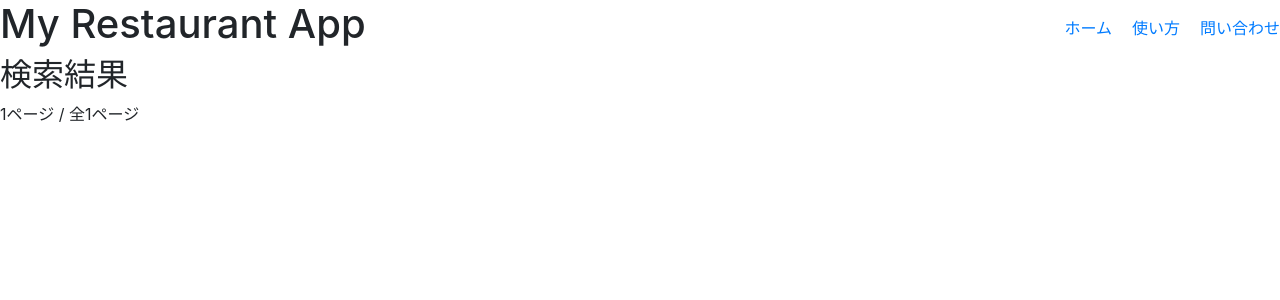
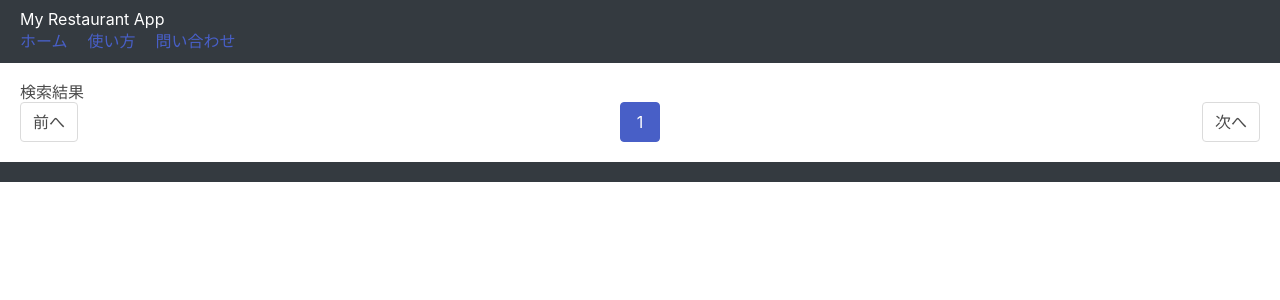
Before and after one commit to 1f10210366/Fenrir, a Django app: page /search_results/ in a window 1280 px wide. Shown: the top 300 px of the page. Run offline with Django 4.2, Linux system fonts and the light colour scheme; data that the repository does not hold is empty; some libraries are stand-ins or nearby versions.

Commit message:
Bulmaを使ってみた

```diff
--- a/fenrir/static/fenrir/css/base.css
+++ b/fenrir/static/fenrir/css/base.css
@@ -1,13 +1,13 @@
-#map {
-  height: 400px; /* 適切なサイズに調整 */
+body {
+  font-family: 'Arial', sans-serif;
+  margin: 0;
+  padding: 0;
 }
 
-
-
 header {
-  display: flex;
-  justify-content: space-between;
-  align-items: center;
+  background-color: #343a40;
+  color: white;
+  padding: 10px 20px;
 }
 
 nav ul {
@@ -24,3 +24,14 @@
 nav ul li:last-child {
   margin-right: 0;
 }
+
+main {
+  padding: 20px;
+}
+
+footer {
+  background-color: #343a40;
+  color: white;
+  text-align: center;
+  padding: 10px;
+}
--- a/fenrir/templates/fenrir/base.html
+++ b/fenrir/templates/fenrir/base.html
@@ -7,6 +7,7 @@
     <meta charset='UTF-8'>
     <link rel="stylesheet" href="https://stackpath.bootstrapcdn.com/bootstrap/4.3.1/css/bootstrap.min.css" integrity="sha384-ggOyR0iXCbMQv3Xipma34MD+dH/1fQ784/j6cY/iJTQUOhcWr7x9JvoRxT2MZw1T" crossorigin="anonymous">
     <link rel="stylesheet" type="text/css" href="{% static 'fenrir/css/base.css' %}">
+
     <style>
         header {
             display: flex;
--- a/fenrir/templates/fenrir/search_results.html
+++ b/fenrir/templates/fenrir/search_results.html
@@ -3,26 +3,34 @@
 {% extends "fenrir/base.html" %}
 
 {% block content %}
+<head>
+  <link rel="stylesheet" href="https://cdn.jsdelivr.net/npm/bulma@0.9.3/css/bulma.min.css">
+</head>
   <h2>検索結果</h2>
 
   <!-- ページネーションの追加 -->
-  <div class="pagination">
-    <span class="step-links">
-        {% if restaurants.has_previous %}
-            <a href="?page=1&latitude={{ user_location.latitude }}&longitude={{ user_location.longitude }}">最初</a>
-            <a href="?page={{ restaurants.previous_page_number }}&latitude={{ user_location.latitude }}&longitude={{ user_location.longitude }}">前へ</a>
+  <div class="pagination is-centered">
+    <a class="pagination-previous" {% if restaurants.has_previous %}href="?page={{ restaurants.previous_page_number }}&latitude={{ user_location.latitude }}&longitude={{ user_location.longitude }}"{% endif %}>前へ</a>
+    <a class="pagination-next" {% if restaurants.has_next %}href="?page={{ restaurants.next_page_number }}&latitude={{ user_location.latitude }}&longitude={{ user_location.longitude }}"{% endif %}>次へ</a>
+    <ul class="pagination-list">
+      {% if restaurants.has_previous %}
+        {% if restaurants.previous_page_number != 1 %}
+          <li><a class="pagination-link" href="?page=1&latitude={{ user_location.latitude }}&longitude={{ user_location.longitude }}">1</a></li>
+          <li><span class="pagination-ellipsis">&hellip;</span></li>
         {% endif %}
+        <li><a class="pagination-link" href="?page={{ restaurants.previous_page_number }}&latitude={{ user_location.latitude }}&longitude={{ user_location.longitude }}">{{ restaurants.previous_page_number }}</a></li>
+      {% endif %}
+      <li><a class="pagination-link is-current" href="?page={{ restaurants.number }}&latitude={{ user_location.latitude }}&longitude={{ user_location.longitude }}">{{ restaurants.number }}</a></li>
+      {% if restaurants.has_next %}
+        <li><a class="pagination-link" href="?page={{ restaurants.next_page_number }}&latitude={{ user_location.latitude }}&longitude={{ user_location.longitude }}">{{ restaurants.next_page_number }}</a></li>
+        {% if restaurants.next_page_number != restaurants.paginator.num_pages %}
+          <li><span class="pagination-ellipsis">&hellip;</span></li>
+          <li><a class="pagination-link" href="?page={{ restaurants.paginator.num_pages }}&latitude={{ user_location.latitude }}&longitude={{ user_location.longitude }}">{{ restaurants.paginator.num_pages }}</a></li>
+        {% endif %}
+      {% endif %}
+    </ul>
+  </div>
 
-        <span class="current">
-            {{ restaurants.number }}ページ / 全{{ restaurants.paginator.num_pages }}ページ
-        </span>
-
-        {% if restaurants.has_next %}
-            <a href="?page={{ restaurants.next_page_number }}&latitude={{ user_location.latitude }}&longitude={{ user_location.longitude }}">次へ</a>
-            <a href="?page={{ restaurants.paginator.num_pages }}&latitude={{ user_location.latitude }}&longitude={{ user_location.longitude }}">最後</a>
-        {% endif %}
-    </span>
-</div>
 
 
   {% for restaurant in restaurants %}
```
